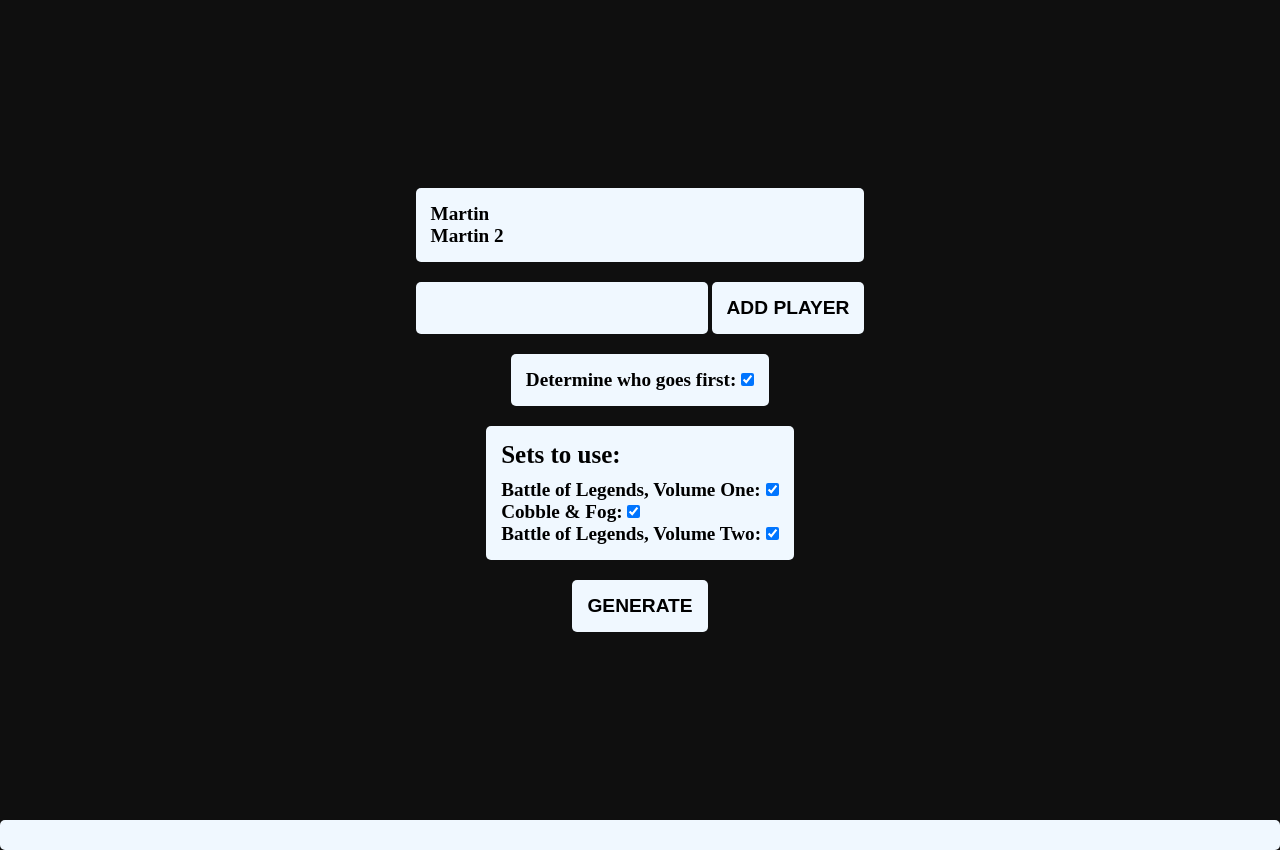
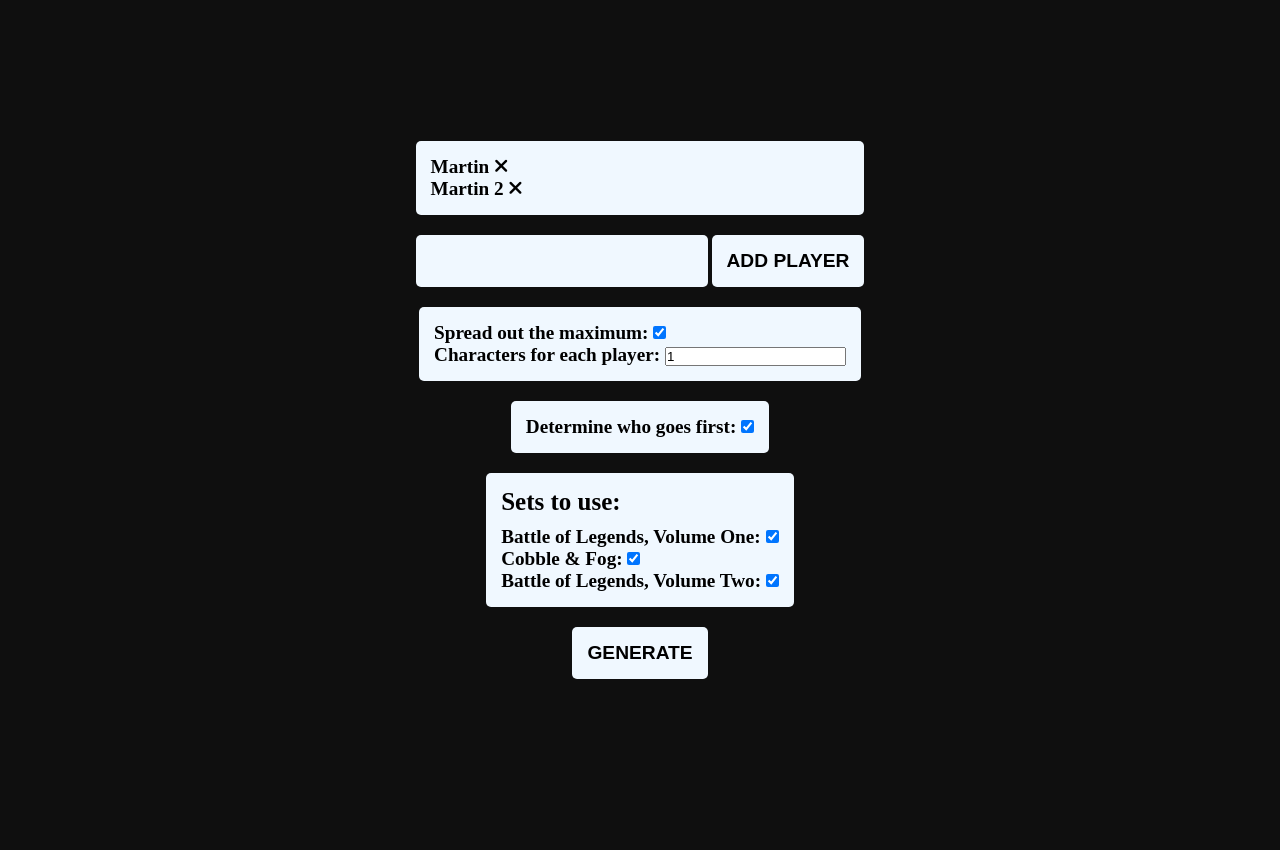
Before and after one commit to MartinOprsal/UNMATCHED-generator, a plain HTML site: page index.html in a window 1280 px wide. After the commit the page ends 800 px from the top, so only its background shows below. Drawn offline with Linux system fonts and the light colour scheme.

Commit message:
Update index.html

```diff
--- a/index.html
+++ b/index.html
@@ -8,6 +8,7 @@
     <link rel="stylesheet" href="styles.css">
     <title>test</title>
     <script type="module" src="script.js"></script>
+    <script src="https://kit.fontawesome.com/71ba330703.js" crossorigin="anonymous"></script>
 </head>
 
 <body>
@@ -16,11 +17,18 @@
         <div class="adding-players">
             <!------------------------- ADDING PLAYERS ------------------->
             <ul class="test-style" id="listOfPlayers">
-                <li>Martin</li>
-                <li>Martin 2</li>
+                <li>Martin <i class="fa-solid fa-xmark cross-icon"></i></li>
+                <li id="Martin 2">Martin 2 <i class="fa-solid fa-xmark cross-icon"></i></li>
             </ul>
             <input class="test-style" id="playerToAdd" type="text">
             <button class="test-style" id="addPlayer">ADD PLAYER</button>
+        </div>
+        <!------------------------- CHARACTER COUNT INDEX------------------->
+
+        <div class="checkbox test-style">
+            <p>Spread out the maximum: <input id="spread" type="checkbox" checked></p>
+            <p class="char-for-each-text">Characters for each player: <input id="characters-for-each" type="number"
+                    min="1" value="1"></p>
         </div>
 
         <!------------------------- FIRST INDEX CHECKBOX ------------------->
@@ -47,7 +55,7 @@
 
 
     <!---------------------- GENERATED OUTPUT------------------>
-    <div id="output-div" class="output test-style">
+    <div id="output-div" class="output">
 
     </div>
 
```
